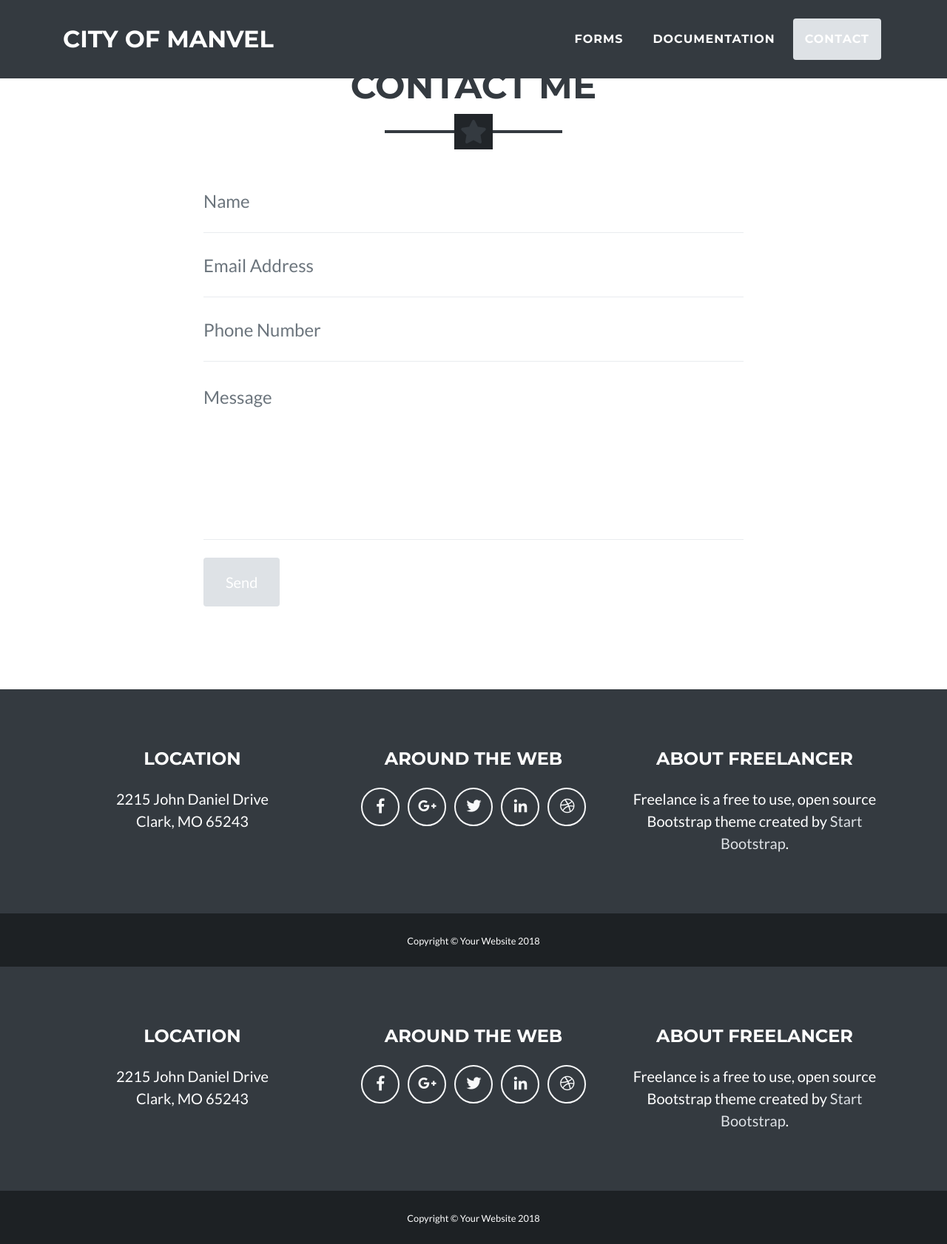
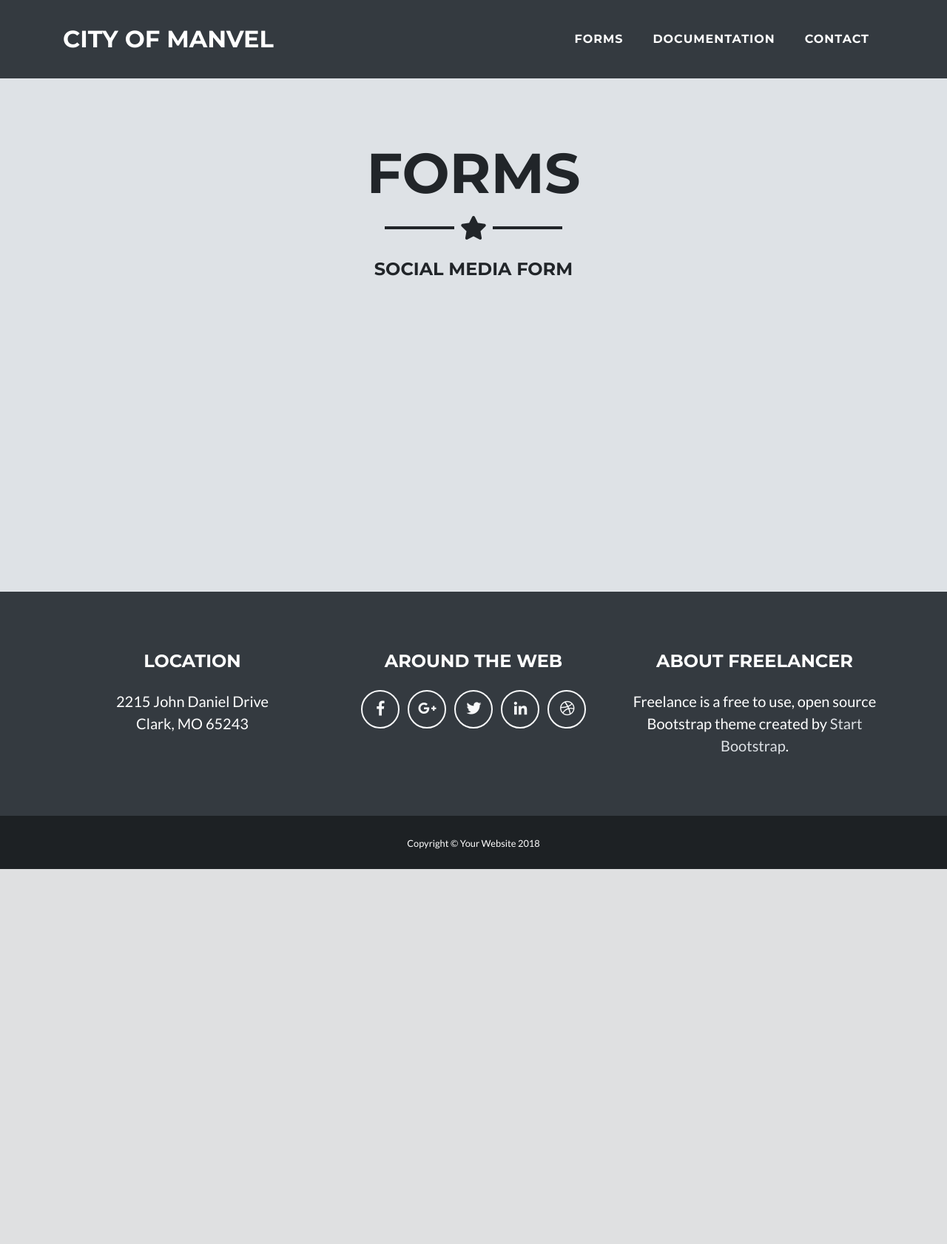
Before and after one commit to NickNewell/htdocs, a PHP site: page /forms.php in a window 1280 px wide. Shown: the whole page at 74% size. After the commit the page ends 1175 px from the top, so only its background shows below. Run offline with PHP 8.4, Linux system fonts and the light colour scheme.

Commit message:
Restructured, Cleaned, and Started Forms

```diff
--- a/forms.php
+++ b/forms.php
@@ -1,60 +1,24 @@
 <?php
-  include 'templates\header.php';
   include $_SERVER['DOCUMENT_ROOT']."/templates/header.php";
 ?>
 
 
-<!-- Contact Section -->
-<section id="contact">
+ <header class="masthead bg-primary text-center" style="height: 800px">
+      <div class="container" >
+        <h1 class="text-uppercase mb-0">Forms</h1>
+        <hr class="star-light">
+      </div>
       <div class="container">
-        <h2 class="text-center text-uppercase text-secondary mb-0">Contact Me</h2>
-        <hr class="star-dark mb-5">
-        <div class="row">
-          <div class="col-lg-8 mx-auto">
-            <!-- To configure the contact form email address, go to mail/contact_me.php and update the email address in the PHP file on line 19. -->
-            <!-- The form should work on most web servers, but if the form is not working you may need to configure your web server differently. -->
-            <form name="sentMessage" id="contactForm" novalidate="novalidate">
-              <div class="control-group">
-                <div class="form-group floating-label-form-group controls mb-0 pb-2">
-                  <label>Name</label>
-                  <input class="form-control" id="name" type="text" placeholder="Name" required="required" data-validation-required-message="Please enter your name.">
-                  <p class="help-block text-danger"></p>
-                </div>
-              </div>
-              <div class="control-group">
-                <div class="form-group floating-label-form-group controls mb-0 pb-2">
-                  <label>Email Address</label>
-                  <input class="form-control" id="email" type="email" placeholder="Email Address" required="required" data-validation-required-message="Please enter your email address.">
-                  <p class="help-block text-danger"></p>
-                </div>
-              </div>
-              <div class="control-group">
-                <div class="form-group floating-label-form-group controls mb-0 pb-2">
-                  <label>Phone Number</label>
-                  <input class="form-control" id="phone" type="tel" placeholder="Phone Number" required="required" data-validation-required-message="Please enter your phone number.">
-                  <p class="help-block text-danger"></p>
-                </div>
-              </div>
-              <div class="control-group">
-                <div class="form-group floating-label-form-group controls mb-0 pb-2">
-                  <label>Message</label>
-                  <textarea class="form-control" id="message" rows="5" placeholder="Message" required="required" data-validation-required-message="Please enter a message."></textarea>
-                  <p class="help-block text-danger"></p>
-                </div>
-              </div>
-              <br>
-              <div id="success"></div>
-              <div class="form-group">
-                <button type="submit" class="btn btn-primary btn-xl" id="sendMessageButton">Send</button>
-              </div>
-            </form>
-          </div>
-        </div>
+        <h4 class="text-uppercase">
+          <a style="color: #212529" href="/forms/socialMediaForm.php"> Social Media Form </a>
+        </h4>
+
+
       </div>
-    </section>
-  </body>
+  </header>
+
+
 
 <?php
-  include 'templates\footer.php';
   include $_SERVER['DOCUMENT_ROOT']."/templates/footer.php";
 ?>
--- a/templates/footer.php
+++ b/templates/footer.php
@@ -1,3 +1,4 @@
+</body>
   <!-- Footer -->
     <footer class="footer text-center">
       <div class="container">
@@ -53,16 +54,16 @@
     </div>
 
     <!-- Bootstrap core JavaScript -->
-    <script src="vendor/jquery/jquery.min.js"></script>
-    <script src="vendor/bootstrap/js/bootstrap.bundle.min.js"></script>
+    <script src="/vendor/jquery/jquery.min.js"></script>
+    <script src="/vendor/bootstrap/js/bootstrap.bundle.min.js"></script>
 
     <!-- Plugin JavaScript -->
-    <script src="vendor/jquery-easing/jquery.easing.min.js"></script>
-    <script src="vendor/magnific-popup/jquery.magnific-popup.min.js"></script>
+    <script src="/vendor/jquery-easing/jquery.easing.min.js"></script>
+    <script src="/vendor/magnific-popup/jquery.magnific-popup.min.js"></script>
 
     <!-- Contact Form JavaScript -->
-    <script src="js/jqBootstrapValidation.js"></script>
-    <script src="js/contact_me.js"></script>
+    <script src="/js/jqBootstrapValidation.js"></script>
+    <script src="/js/contact_me.js"></script>
 
     <!-- Custom scripts for this template -->
-    <script src="js/freelancer.min.js"></script>
+    <script src="/js/freelancer.min.js"></script>
--- a/templates/header.php
+++ b/templates/header.php
@@ -9,28 +9,28 @@
     <title>City of Manvel Intranet</title>
 
     <!-- Bootstrap core CSS -->
-    <link href="vendor/bootstrap/css/bootstrap.min.css" rel="stylesheet">
+    <link href="/vendor/bootstrap/css/bootstrap.min.css" rel="stylesheet">
 
     <!-- Custom fonts for this template -->
-    <link href="vendor/fontawesome-free/css/all.min.css" rel="stylesheet" type="text/css">
+    <link href="/vendor/fontawesome-free/css/all.min.css" rel="stylesheet" type="text/css">
     <link href="https://fonts.googleapis.com/css?family=Montserrat:400,700" rel="stylesheet" type="text/css">
     <link href="https://fonts.googleapis.com/css?family=Lato:400,700,400italic,700italic" rel="stylesheet" type="text/css">
 
     <!-- Plugin CSS -->
-    <link href="vendor/magnific-popup/magnific-popup.css" rel="stylesheet" type="text/css">
+    <link href="/vendor/magnific-popup/magnific-popup.css" rel="stylesheet" type="text/css">
 
     <!-- Custom styles for this template -->
-    <link href="css/freelancer.min.css" rel="stylesheet">
+    <link href="/css/freelancer.min.css" rel="stylesheet">
 
 </head>
 
 
-<body id="page-top">
+<body id="page-top" class="bg-primary">
 
 <!-- Navigation -->
 <nav class="navbar navbar-expand-lg bg-secondary fixed-top text-uppercase" id="mainNav">
   <div class="container">
-    <a class="navbar-brand js-scroll-trigger" href="index.php">
+    <a class="navbar-brand js-scroll-trigger" href="../index.php">
     City of Manvel
     </a>
     <button class="navbar-toggler navbar-toggler-right text-uppercase bg-primary text-white rounded" type="button" data-toggle="collapse" data-target="#navbarResponsive" aria-controls="navbarResponsive" aria-expanded="false" aria-label="Toggle navigation">
@@ -40,7 +40,7 @@
     <div class="collapse navbar-collapse" id="navbarResponsive">
       <ul class="navbar-nav ml-auto">
         <li class="nav-item mx-0 mx-lg-1">
-          <a class="nav-link py-3 px-0 px-lg-3 rounded js-scroll-trigger" href="forms.php">Forms</a>
+          <a class="nav-link py-3 px-0 px-lg-3 rounded js-scroll-trigger" href="../forms.php">Forms</a>
         </li>
         <li class="nav-item mx-0 mx-lg-1">
           <a class="nav-link py-3 px-0 px-lg-3 rounded js-scroll-trigger" href="#Documentation">Documentation</a>
```
Also changed, not shown: forms/formTemplate.php (added, +58 -0 lines), forms/socialMediaForm.php (added, +40 -0 lines), index.php (+0 -8 lines), forms/formHandler.php (added).
